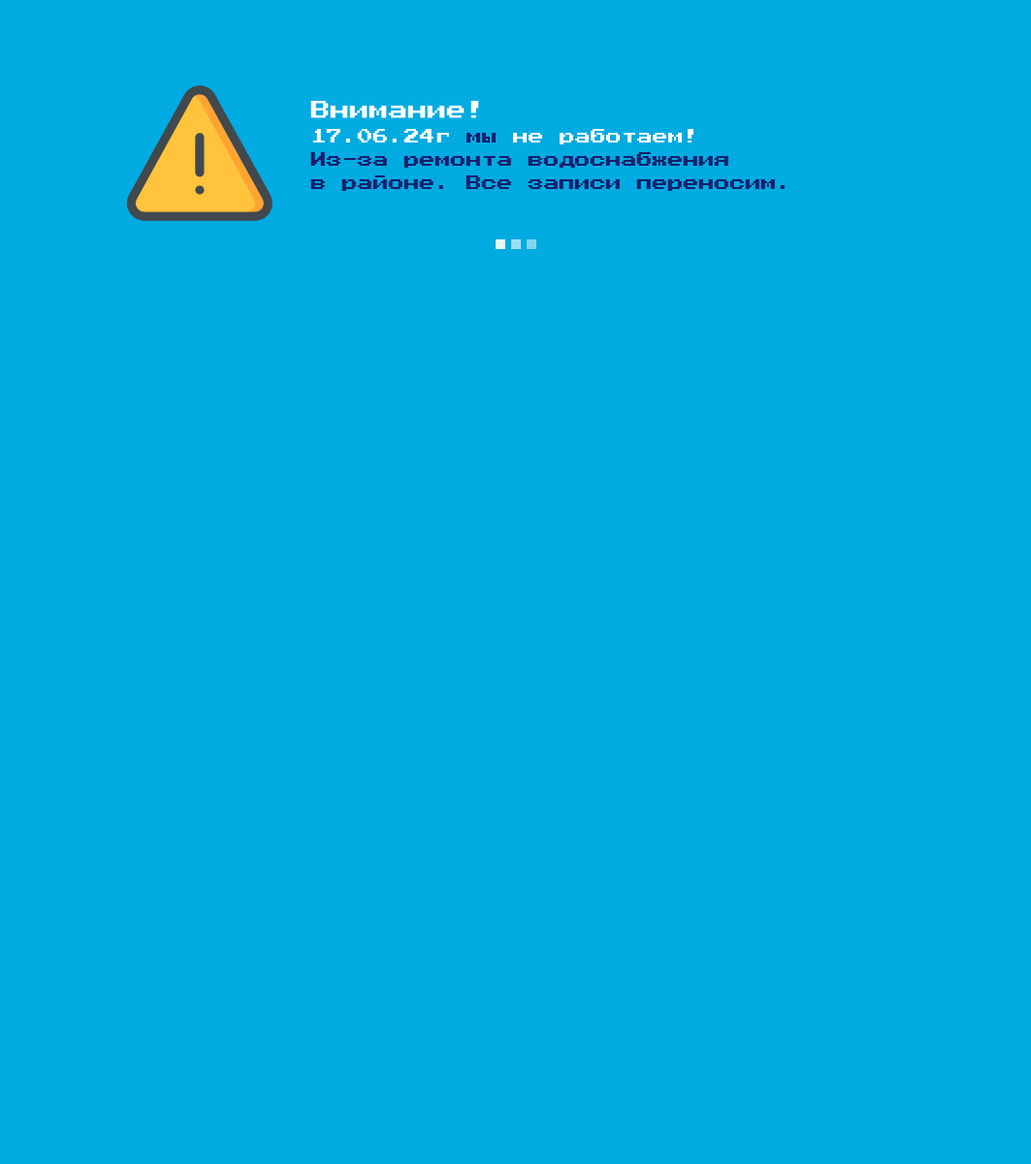
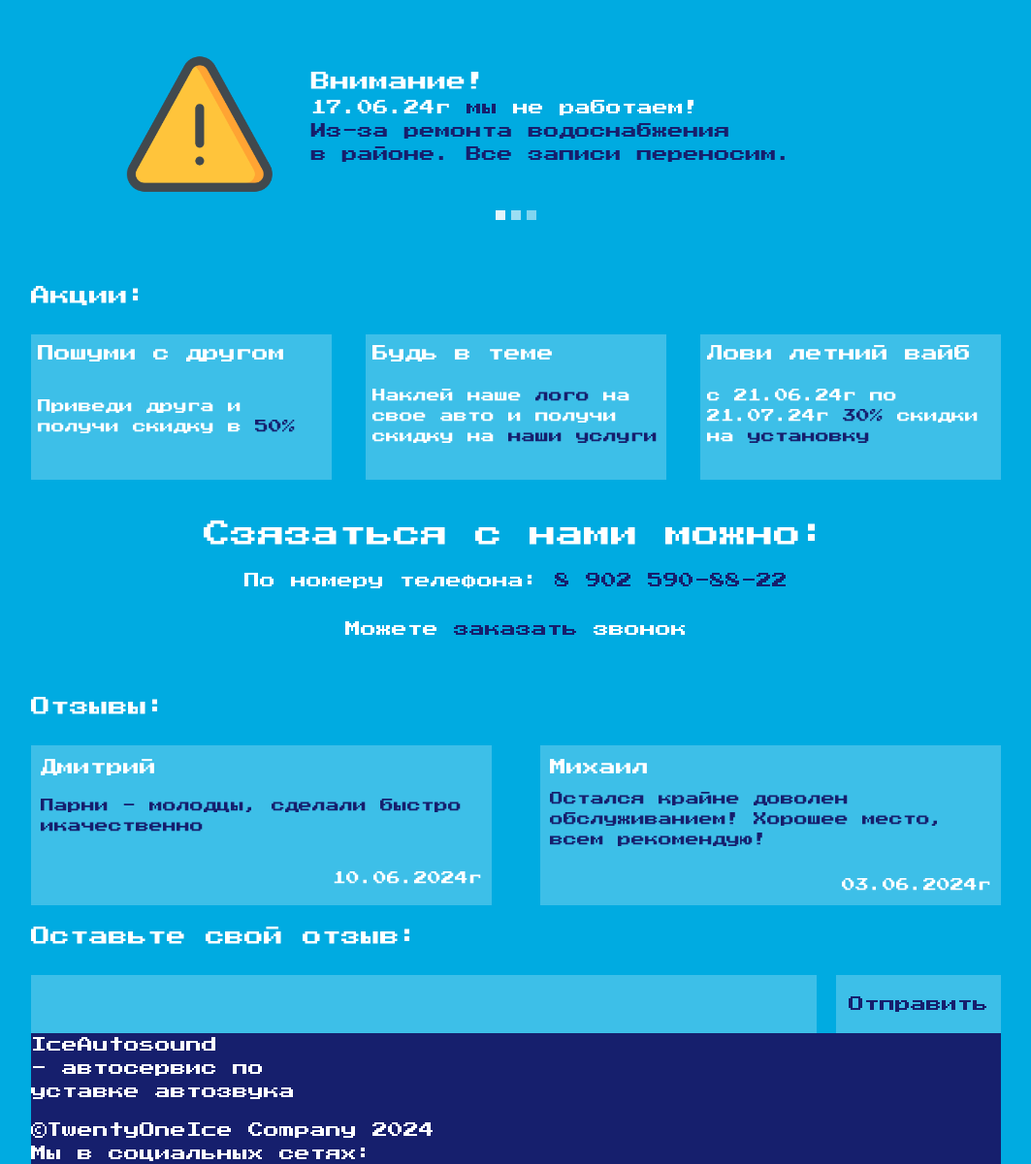
Before and after one commit to danilkaice/iceautosound, a plain HTML site: page iceautosound/index.html in a window 1280 px wide. Shown: the part 447-1648 px from the top of the page at 97% size, without its empty margins (108-1171 px from the left). Before the commit the page ends 800 px from the top, so only its background shows below. Drawn offline with Linux system fonts and the light colour scheme.

Commit message:
version 0.3
Почти готова первая страница, надо только с подвалом разобраться

```diff
--- a/iceautosound/index.html
+++ b/iceautosound/index.html
@@ -29,7 +29,7 @@
         <section>
             <!-- слоган -->
             <div class="logoDiv">
-                <p><span>IceAutosound</span><br>
+                <p><span class="hSpan">IceAutosound</span><br>
                 Мы знаем, как сделать<br>вашу машину громче!</p>
                 <img src="content/img/car.png" alt="" class="carImg">
             </div>
@@ -71,11 +71,92 @@
                 </div>
             </div>
 
+            <!-- акции -->
+            <div class="stocksMain">
+                <h5>Акции:</h5>
+                <!-- карточки -->
+                <div class="stocks">
+                    <div class="stocksCard">
+                        <span class="h2Span">Пошуми с другом</span>
+                        <p>Приведи друга и получи скидку в
+                            <span class="blueSpan">50%</span></p>
+                    </div>
+
+                    <div class="stocksCard">
+                        <span class="h2Span">Будь в теме</span>
+                        <p>Наклей наше <span class="blueSpan">лого</span> на свое
+                            авто и получи скидку на
+                            <span class="blueSpan">наши услуги</span></p>
+                    </div>
+
+                    <div class="stocksCard">
+                        <span class="h2Span">Лови летний вайб</span>
+                        <p>с 21.06.24г по 21.07.24г
+                            <span class="blueSpan">30%</span> скидки на
+                            <span class="blueSpan">установку</span></p>
+                    </div>
+                </div>
+            </div>
+
+            <!-- контактная информация -->
+            <div class="contactsInfo">
+                <h3>Сзязаться с нами можно:</h3>
+                <p>По номеру телефона: <span class="blueSpan">8 902 590-88-22</span></p>
+                <p>Можете <a href="">заказать</a> звонок</p>
+            </div>
 
             <!-- отзывы -->
+            <div class="reviewsMain">
+                <h5>Отзывы:</h5>
+                <!-- карточки -->
+                <div class="reviews">
+                    <div class="reviewsCard">
+                        <span class="h2Span whiteSpan">Дмитрий</span>
+                        <p>Парни - молодцы, сделали быстро икачественно</p>
+                        <span class="whiteSpan dateSpan">10.06.2024г</span>
+                    </div>
 
+                    <div class="reviewsCard">
+                        <span class="h2Span whiteSpan">Михаил</span>
+                        <p>Остался крайне доволен обслуживанием!
+                            Хорошее место, всем рекомендую!
+                        </p>
+                        <span class="whiteSpan dateSpan">03.06.2024г</span>
+                    </div>
+                </div>
+
+                <h5>Оставьте свой отзыв:</h5>
+                <!-- поле написания отзыва -->
+                <form class="formReview">
+                    <textarea type="text" name="" id=""></textarea>
+                    <input type="submit" value="Отправить">
+                </form>
+            </div>
         </section>
+
     </div>
+    <!-- подвал -->
+    <footer>
+        <div class="foot">
+            <!-- информация -->
+            <div class="foterInfo">
+                <p><span class="h3Span">IceAutosound</span><br>
+                - автосервис по <br> уставке автозвука</p>
+
+                <span class="h3Span">©TwentyOneIce Company 2024</span>
+            </div>
+
+            <!-- соцсети -->
+            <div class="social">
+                <span class="h3Span">Мы в социальных сетях:</span>
+                <div class="socLinks">
+                    <a href=""><img src="content/icon/telegram.png" alt=""></a>
+                    <a href=""><img src="content/icon/vk.png" alt=""></a>
+                    <a href=""><img src="content/icon/instagram.png" alt=""></a>
+                </div>
+            </div>
+        </div>
+    </footer>
 
     <script src="scripts/bootstrap.min.js"></script>
 </body>
--- a/iceautosound/style/css/style.css
+++ b/iceautosound/style/css/style.css
@@ -21,7 +21,7 @@ html, body{
     display: grid;
     grid-template-columns: repeat(1, 1000px);
     row-gap: 30px;
-    height: 100%;
+    height: max-content;
     width: 1000px;
     /* background-color: rgba(255, 255, 255, 0.24); */
     justify-content: center;
@@ -65,6 +65,10 @@ a:hover{
 }
 
 /* основная секция */
+section{
+    display: grid;
+    row-gap: 40px;
+}
 .logoDiv{
     height: 300px;
     width: 1000px;
@@ -104,6 +108,9 @@ a:hover{
 .whiteSpan{
     color: white;
 }
+.blueSpan{
+    color: #161F6D;
+}
 .slideDiv img{
     width: 150px;
 }
@@ -115,3 +122,99 @@ a:hover{
     height: 10px;
     background-color: white;
 }
+
+/* акции */
+.stocksMain{
+    display: grid;
+    row-gap: 20px;
+}
+.stocks{
+    display: grid;
+    grid-template-columns: repeat(3, 310px);
+    column-gap: 35px;
+}
+.stocksCard{
+    display: grid;
+    row-gap: 10px;
+    height: 150px;
+    font-size: 14px;
+    padding: 7px;
+    background-color:rgba(255, 255, 255, 0.24);
+}
+.stocksCard:hover{
+    background-color: rgba(255, 255, 255, 0.50);
+    cursor: pointer;
+}
+.h2Span{
+    font-size: 17px;
+}
+
+/* контактная информация */
+.contactsInfo{
+    display: grid;
+    row-gap: 10px;
+    justify-content: center;
+    text-align: center;
+}
+
+/* отзывы */
+.reviewsMain{
+    display: grid;
+    row-gap: 20px;
+}
+.reviews{
+    display: grid;
+    grid-template-columns: repeat(2,475px);
+    column-gap: 50px;
+}
+.reviewsCard{
+    display: grid;
+    row-gap: 10px;
+    font-size: 14px;
+    color: #161F6D;
+    background-color:rgba(255, 255, 255, 0.24);
+    padding: 10px;
+}
+.reviewsCard:hover{
+    cursor: pointer;
+    background-color: rgba(255, 255, 255, 0.50);
+}
+.dateSpan{
+    text-align: right;
+}
+/* форма */
+.formReview{
+    display: grid;
+    grid-template-columns: repeat(2, max-content);
+    column-gap: 20px;
+    height: 60px;
+}
+.formReview textarea{
+    padding: 10px;
+    resize: none;
+    color: #161F6D;
+    width: 810px;
+    border: none;
+    background-color: rgba(255, 255, 255, 0.24);
+}
+.formReview input{
+    color: #161F6D;
+    width: 170px;
+    border: none;
+    background-color: rgba(255, 255, 255, 0.24);
+}
+.formReview input:hover{
+    background-color: rgba(255, 255, 255, 0.50);
+}
+
+/* подвал */
+footer{
+    background-color: #161F6D;
+    width: 100%;
+    display: grid;
+    grid-template-columns: repeat(1, 1000px);
+    justify-content: center;
+}
+.foot{
+
+}
```
Also changed, not shown: iceautosound/content/icon/instagram.png (added), iceautosound/content/icon/telegram.png (added), iceautosound/content/icon/vk.png (added).
